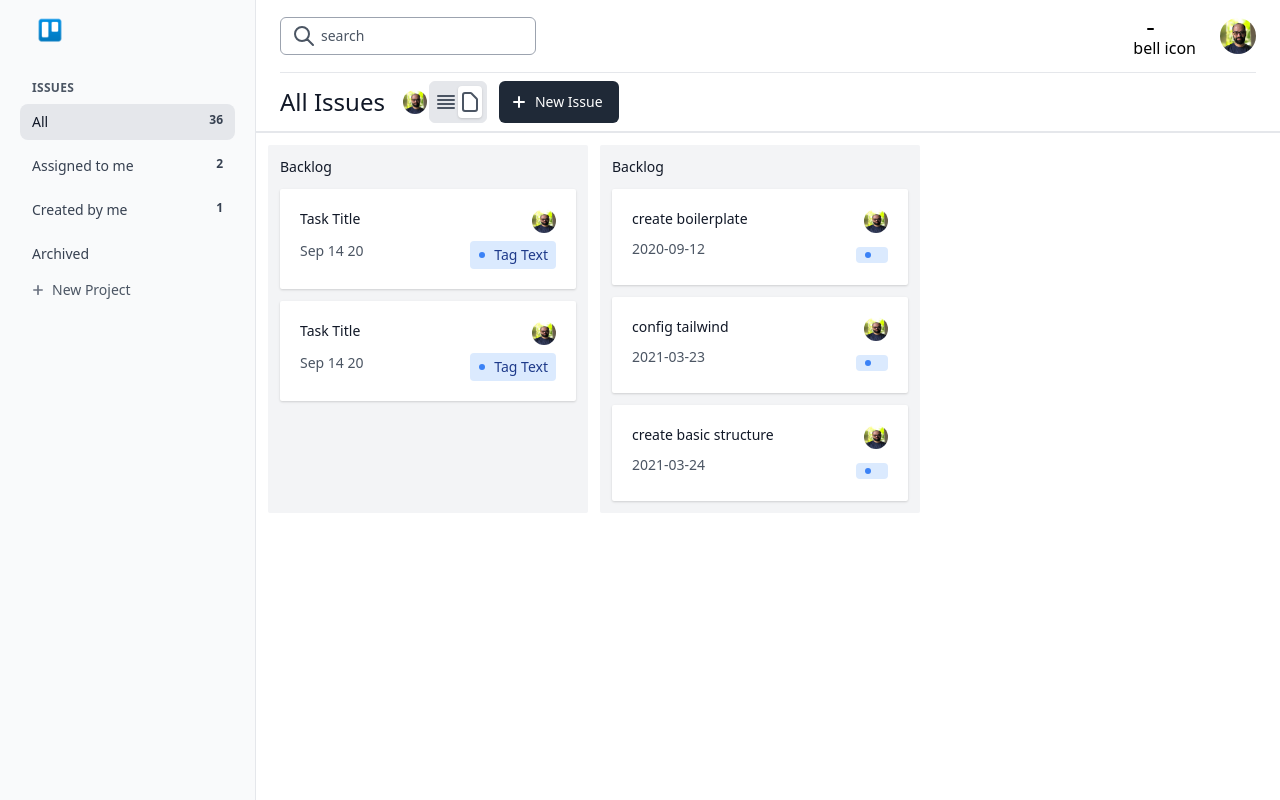
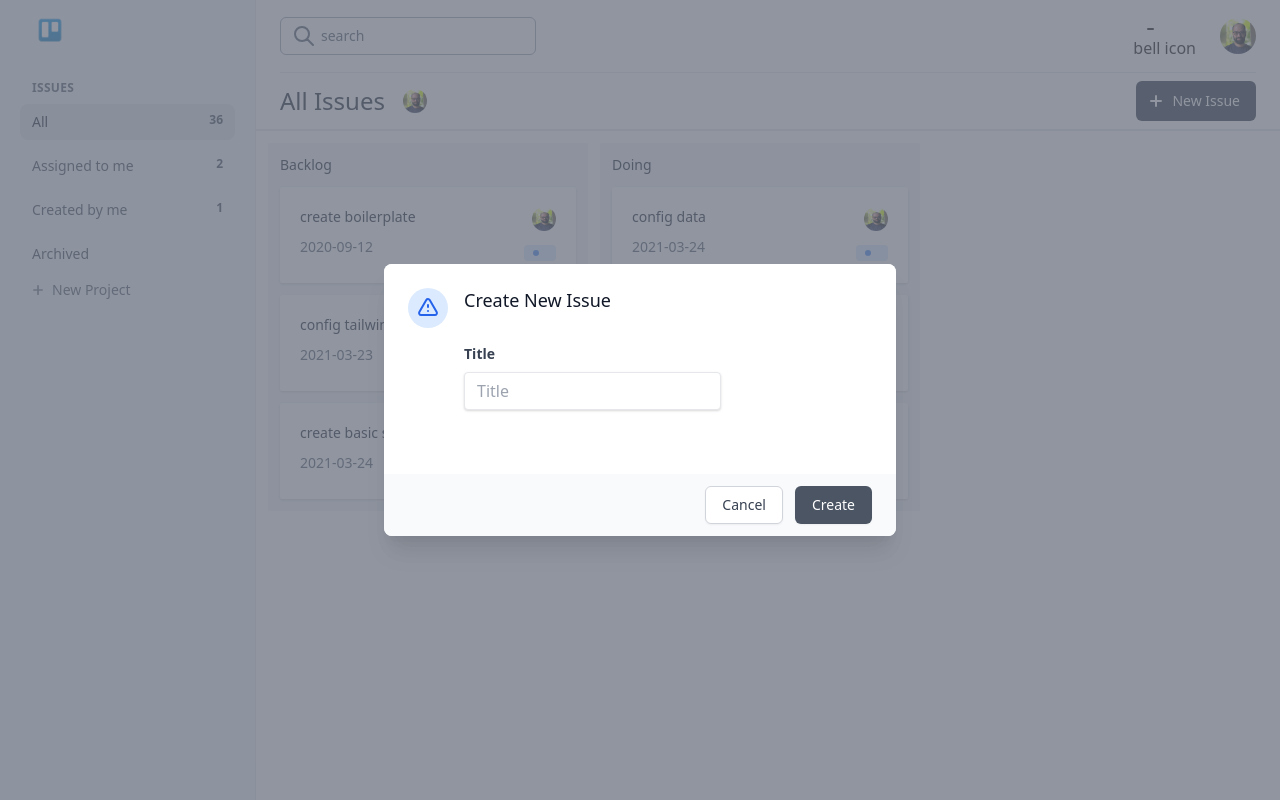
Before and after one commit to nahukas/trelloclone, a React (Create React App) app: page / in a window 1280 px wide. Both pictures are taken after a click on the button "New Issue". Built offline with nearby package versions, Linux system fonts and the light colour scheme.

Commit message:
FInish create new card

```diff
--- a/package.json
+++ b/package.json
@@ -16,6 +16,7 @@
     "react-scripts": "4.0.3",
     "ts-node": "^10.1.0",
     "typescript": "^4.3.5",
+    "uuid": "^8.3.2",
     "web-vitals": "^1.1.2"
   },
   "scripts": {
@@ -45,6 +46,7 @@
     ]
   },
   "devDependencies": {
+    "@types/uuid": "^8.3.1",
     "autoprefixer": "^10.3.1",
     "postcss-cli": "^8.3.1",
     "tailwindcss": "^2.2.7"
--- a/src/App.tsx
+++ b/src/App.tsx
@@ -1,15 +1,36 @@
 import React, { useState } from 'react';
+import { v4 as uuid } from 'uuid';
 import Sidebar from './components/Sidebar';
 import Dashboard from './components/Dashboard';
 import store from './data/data';
+import StoreApi from './utils/storeApi';
+import { ICard } from './components/List/Card';
 
 const App: React.FC = () => {
   const [data, setData] = useState(store);
+  const addCard = (title: string) => {
+    const cardId = uuid();
+    const newCard: ICard = {
+      title,
+      id: cardId,
+      date: '2021-03-30',
+    };
+
+    data.lists[0].cards.push(newCard);
+    setData(data);
+  };
+
   return (
-    <div className="h-screen flex">
-      <Sidebar />
-      <Dashboard lists={data.lists} listIds={data.listIds} />
-    </div>
+    <StoreApi.Provider
+      value={{
+        addCard,
+      }}
+    >
+      <div className="h-screen flex">
+        <Sidebar />
+        <Dashboard lists={data.lists} listIds={data.listIds} />
+      </div>
+    </StoreApi.Provider>
   );
 };
 
--- a/src/components/Dashboard.tsx
+++ b/src/components/Dashboard.tsx
@@ -1,10 +1,10 @@
-import React from 'react';
+import React, { useState } from 'react';
 import Header from './Header';
-import profilePic from '../assets/profile.jpg';
 import List from './List/List';
 import { ICard } from './List/Card';
+import Modal from './Modal';
 
-interface DataProps {
+interface DashboardProps {
   lists: {
     id: string;
     title: string;
@@ -13,91 +13,22 @@ interface DataProps {
   listIds: string[];
 }
 
-const Dashboard = ({ lists }: DataProps) => (
+const Dashboard: React.FC<DashboardProps> = ({ lists }) => {
+  const [isModalVisible, setIsModalVisible] = useState(false);
+
+  const handleModalVisible = () => {
+    setIsModalVisible(!isModalVisible);
+  };
+
+  return (
     <>
+      {isModalVisible && <Modal handleModalVisible={handleModalVisible} />}
       <div className="flex-1 min-w-0 bg-white">
         <div className="border-b-2 border-gray-200">
-        <Header />
+          <Header handleModalVisible={handleModalVisible} />
         </div>
         <div>
           <main className="p-3 flex">
-          {/* add left margin to the second */}
-          <section className="flex-shrink-0 p-3 w-80 bg-gray-100 rounded-sm">
-            <h3 className="text-sm font-medium text-gray-900">Backlog</h3>
-            <ul className="mt-2">
-              <li className="mt-3">
-                <a className="block p-5 bg-white rounded-sm shadow" href=".">
-                  <div className="flex justify-between">
-                    <p className="text-sm font-medium leading-snug text-gray-900">
-                      Task Title
-                    </p>
-                    <span>
-                      <img
-                        className="h-6 w-6 rounded-full "
-                        src={profilePic}
-                        alt=""
-                      />
-                    </span>
-                  </div>
-                  <div className="flex justify-between items-center">
-                    <div className="text-sm text-gray-600">
-                      <time dateTime="2020-09-14">Sep 14 20</time>
-                    </div>
-                    <div className="mt-2">
-                      <span className="px-2 py-1 leading-tight inline-flex items-center bg-blue-100 rounded">
-                        <svg
-                          className="h-2 w-2 text-blue-500"
-                          viewBox="0 0 8 8"
-                          fill="currentColor"
-                        >
-                          <circle cx="4" cy="4" r="3" />
-                        </svg>
-                        <span className="ml-2 text-sm font-medium text-blue-900">
-                          Tag Text
-                        </span>
-                      </span>
-                    </div>
-                  </div>
-                </a>
-              </li>
-              <li className="mt-3">
-                <a className="block p-5 bg-white rounded-sm shadow" href=".">
-                  <div className="flex justify-between">
-                    <p className="text-sm font-medium leading-snug text-gray-900">
-                      Task Title
-                    </p>
-                    <span>
-                      <img
-                        className="h-6 w-6 rounded-full "
-                        src={profilePic}
-                        alt=""
-                      />
-                    </span>
-                  </div>
-                  <div className="flex justify-between items-center">
-                    <div className="text-sm text-gray-600">
-                      <time dateTime="2020-09-14">Sep 14 20</time>
-                    </div>
-                    <div className="mt-2">
-                      <span className="px-2 py-1 leading-tight inline-flex items-center bg-blue-100 rounded">
-                        <svg
-                          className="h-2 w-2 text-blue-500"
-                          viewBox="0 0 8 8"
-                          fill="currentColor"
-                        >
-                          <circle cx="4" cy="4" r="3" />
-                        </svg>
-                        <span className="ml-2 text-sm font-medium text-blue-900">
-                          Tag Text
-                        </span>
-                      </span>
-                    </div>
-                  </div>
-                </a>
-              </li>
-            </ul>
-          </section>
-
             {lists.map(({ id, title, cards }, index) => {
               return (
                 <List
@@ -109,12 +40,11 @@ const Dashboard = ({ lists }: DataProps) => (
                 />
               );
             })}
-
-          {/* <List id={lists.id} title={lists.title} cards={lists.backlogCards} /> */}
           </main>
         </div>
       </div>
     </>
   );
+};
 
 export default Dashboard;
--- a/src/components/Header.tsx
+++ b/src/components/Header.tsx
@@ -2,7 +2,12 @@ import React from 'react';
 import NewIssue from './NewIssue';
 import profilePic from '../assets/profile.jpg';
 
-const Header: React.FC = () => (
+interface HeaderProps {
+  handleModalVisible: () => void;
+}
+
+const Header: React.FC<HeaderProps> = ({ handleModalVisible }) => {
+  return (
     <header className="px-6">
       <div className="flex justify-between items-center py-3 border-b border-gray-200">
         <div className="flex-1">
@@ -53,7 +58,7 @@ const Header: React.FC = () => (
           </button>
         </div>
       </div>
-    <div className="flex items-center-justify-between py-2">
+      <div className="flex justify-between py-2">
         <div className="flex items-center">
           <div className="flex items-center">
             <h2 className="text-2xl front-semibold text-gray-900 leading-tight">
@@ -71,40 +76,11 @@ const Header: React.FC = () => (
           </div>
         </div>
         <div className="flex">
-        <span className="inline-flex p-1 border bg-gray-200 rounded-md">
-          <button className="px2 py-1 rounded">
-            <svg
-              className="h-6 w-6 text-gray-600"
-              viewBox="0 0 24 24"
-              fill="none"
-            >
-              <path
-                stroke="currentColor"
-                strokeWidth="2"
-                strokeLinecap="round"
-                d="M4 6h16M4 10h16M4 14h16M4 18h16"
-              />
-            </svg>
-          </button>
-          <button className="px2 py-1 bg-white rounded shadow">
-            <svg
-              className="h-6 w-6 text-gray-600"
-              viewBox="0 0 24 24"
-              fill="none"
-            >
-              <path
-                stroke="currentColor"
-                strokeWidth="2"
-                strokeLinecap="round"
-                d="M7 21h10a2 2 0 002-2V9.414a1 1 0 00-.293-.707l-5.414-5.414A1 1 0 0012.586 3H7a2 2 0 00-2 2v14a2 2 0 002 2z"
-              />
-            </svg>
-          </button>
-        </span>
-        <NewIssue />
+          <NewIssue handleModalVisible={handleModalVisible} />
         </div>
       </div>
     </header>
   );
+};
 
 export default Header;
--- a/src/components/List/List.tsx
+++ b/src/components/List/List.tsx
@@ -9,9 +9,12 @@ interface ListProps {
 }
 
 const List: React.FC<ListProps> = ({ title, cards, index }) => {
-  console.log(index);
   return (
-    <section className="ml-3 flex-shrink-0 p-3 w-80 bg-gray-100 rounded-sm">
+    <section
+      className={`${
+        index !== 0 && 'ml-3'
+      } flex-shrink-0 p-3 w-80 bg-gray-100 rounded-sm`}
+    >
       <Title title={title} />
       <ul className="mt-2">
         {cards.map((card) => (
--- /dev/null
+++ b/src/components/Modal.tsx
@@ -0,0 +1,111 @@
+import React, { useContext, useState } from 'react';
+import storeApi from '../utils/storeApi';
+
+interface ModalProps {
+  handleModalVisible: () => void;
+}
+
+const Modal: React.FC<ModalProps> = ({ handleModalVisible }) => {
+  const { addCard } = useContext(storeApi);
+
+  const [title, setTitle] = useState('');
+
+  const handleCreateCard = () => {
+    if (title) {
+      addCard(title);
+      handleModalVisible();
+    }
+  };
+
+  return (
+    <div
+      className="fixed z-10 inset-0 overflow-y-auto"
+      aria-labelledby="modal-title"
+      role="dialog"
+      aria-modal="true"
+    >
+      <div className="flex items-end justify-center min-h-screen pt-4 px-4 pb-20 text-center sm:block sm:p-0">
+        <div
+          className="fixed inset-0 bg-gray-500 bg-opacity-75 transition-opacity"
+          aria-hidden="true"
+        ></div>
+
+        <span
+          className="hidden sm:inline-block sm:align-middle sm:h-screen"
+          aria-hidden="true"
+        >
+          &#8203;
+        </span>
+
+        <div className="inline-block align-bottom bg-white rounded-lg text-left overflow-hidden shadow-xl transform transition-all sm:my-8 sm:align-middle sm:max-w-lg sm:w-full">
+          <div className="bg-white px-4 pt-5 pb-4 sm:p-6 sm:pb-4">
+            <div className="sm:flex sm:items-start">
+              <div className="mx-auto flex-shrink-0 flex items-center justify-center h-12 w-12 rounded-full bg-blue-100 sm:mx-0 sm:h-10 sm:w-10">
+                <svg
+                  className="h-6 w-6 text-blue-600"
+                  xmlns="http://www.w3.org/2000/svg"
+                  fill="none"
+                  viewBox="0 0 24 24"
+                  stroke="currentColor"
+                  aria-hidden="true"
+                >
+                  <path
+                    stroke-linecap="round"
+                    stroke-linejoin="round"
+                    stroke-width="2"
+                    d="M12 9v2m0 4h.01m-6.938 4h13.856c1.54 0 2.502-1.667 1.732-3L13.732 4c-.77-1.333-2.694-1.333-3.464 0L3.34 16c-.77 1.333.192 3 1.732 3z"
+                  />
+                </svg>
+              </div>
+              <div className="mt-3 text-center sm:mt-0 sm:ml-4 sm:text-left">
+                <h3
+                  className="text-lg leading-6 font-medium text-gray-900"
+                  id="modal-title"
+                >
+                  Create New Issue
+                </h3>
+                <div className="mt-2">
+                  <form className="bg-white rounded pt-6 pb-8">
+                    <div className="mb-4">
+                      <label
+                        className="block text-gray-700 text-sm font-bold mb-2"
+                        htmlFor="title"
+                      >
+                        Title
+                      </label>
+                      <input
+                        className="shadow appearance-none border rounded w-full py-2 px-3 text-gray-700 leading-tight focus:outline-none focus:shadow-outline"
+                        id="title"
+                        type="text"
+                        placeholder="Title"
+                        onChange={(e) => setTitle(e.target.value)}
+                      />
+                    </div>
+                  </form>
+                </div>
+              </div>
+            </div>
+          </div>
+          <div className="bg-gray-50 px-4 py-3 sm:px-6 sm:flex sm:flex-row-reverse">
+            <button
+              className="w-full inline-flex justify-center rounded-md border border-transparent shadow-sm px-4 py-2 bg-gray-600 text-base font-medium text-white hover:bg-gray-700 focus:outline-none focus:ring-2 focus:ring-offset-2 focus:ring-gray-500 sm:ml-3 sm:w-auto sm:text-sm"
+              type="button"
+              onClick={handleCreateCard}
+            >
+              Create
+            </button>
+            <button
+              className="mt-3 w-full inline-flex justify-center rounded-md border border-gray-300 shadow-sm px-4 py-2 bg-white text-base font-medium text-gray-700 hover:bg-gray-50 focus:outline-none focus:ring-2 focus:ring-offset-2 focus:ring-indigo-500 sm:mt-0 sm:ml-3 sm:w-auto sm:text-sm"
+              type="button"
+              onClick={handleModalVisible}
+            >
+              Cancel
+            </button>
+          </div>
+        </div>
+      </div>
+    </div>
+  );
+};
+
+export default Modal;
--- a/src/components/NewIssue.tsx
+++ b/src/components/NewIssue.tsx
@@ -1,7 +1,14 @@
 import React from 'react';
 
-const NewIssue: React.FC = () => (
-  <button className="ml-3 flex items-center pl-2 pr-4 py-2 text-sm font-medium text-white bg-gray-800 rounded-md hover:bg-gray-700">
+interface NewIssueProps {
+  handleModalVisible: () => void;
+}
+
+const NewIssue: React.FC<NewIssueProps> = ({ handleModalVisible }) => (
+  <button
+    className="ml-3 flex items-center pl-2 pr-4 py-2 text-sm font-medium text-white bg-gray-800 rounded-md hover:bg-gray-700"
+    onClick={handleModalVisible}
+  >
     <svg className="h-6 w-6" viewBox="0 0 24 24">
       <path
         stroke="currentColor"
--- a/src/data/data.ts
+++ b/src/data/data.ts
@@ -1,4 +1,15 @@
-export const backlogCards = [
+import { ICard } from '../components/List/Card';
+
+export interface IData {
+  lists: {
+    id: string;
+    title: string;
+    cards: ICard[];
+  }[];
+  listIds: string[];
+}
+
+const backlogCards = [
   {
     id: 'card-1',
     title: 'create boilerplate',
@@ -16,62 +27,39 @@ export const backlogCards = [
   },
 ];
 
-// export const doingCards = [
-//     {
-//         id: 'card-1',
-//         title: 'config data',
-//     },
-//     {
-//         id: 'card-2',
-//         title: 'config drag and drop',
-//     },
-//     {
-//         id: 'card-3',
-//         title: 'edit cards',
-//     },
-// ];
+const doingCards = [
+  {
+    id: 'card-1',
+    title: 'config data',
+    date: '2021-03-24',
+  },
+  {
+    id: 'card-2',
+    title: 'config drag and drop',
+    date: '2021-03-24',
+  },
+  {
+    id: 'card-3',
+    title: 'edit cards',
+    date: '2021-03-24',
+  },
+];
 
-// export interface DataProps {
-//     lists: {
-//       id: string;
-//       title: string;
-//       backlogCards: ICard[];
-//     }[];
-//     listIds: string[];
-//   }
-
-export const data2 = {
-  lists: {
-    'list-1': {
-      id: 'list-1',
-      title: 'Backlog',
-      cards: backlogCards,
-    },
-
-    // 'list-2': {
-    //     id: 'list-1',
-    //     title: 'Doing',
-    //     doingCards
-    // },
-  },
-  listIds: ['list-1'],
-};
-
-const data = {
+const data: IData = {
   lists: [
     {
       id: 'list-1',
       title: 'Backlog',
       cards: backlogCards,
     },
+    {
+      id: 'list-1',
+      title: 'Doing',
+      cards: doingCards,
+    },
   ],
-  // 'list-2': {
-  //     id: 'list-1',
-  //     title: 'Doing',
-  //     doingCards
-  // },
-  listIds: ['list-1'],
+  // listIds: ['list-1'],
+  listIds: ['list-1', 'list-2'],
 };
-// listIds: ['list-1', 'list-2']
 
 export default data;
--- /dev/null
+++ b/src/utils/storeApi.ts
@@ -0,0 +1,5 @@
+import { createContext } from 'react';
+
+export default createContext({
+  addCard: (title: string) => console.log(title),
+});
```
Also changed, not shown: 1 other file (tests, documents, lock files or other folders). Lines whose indentation alone changed are shown as unchanged.
